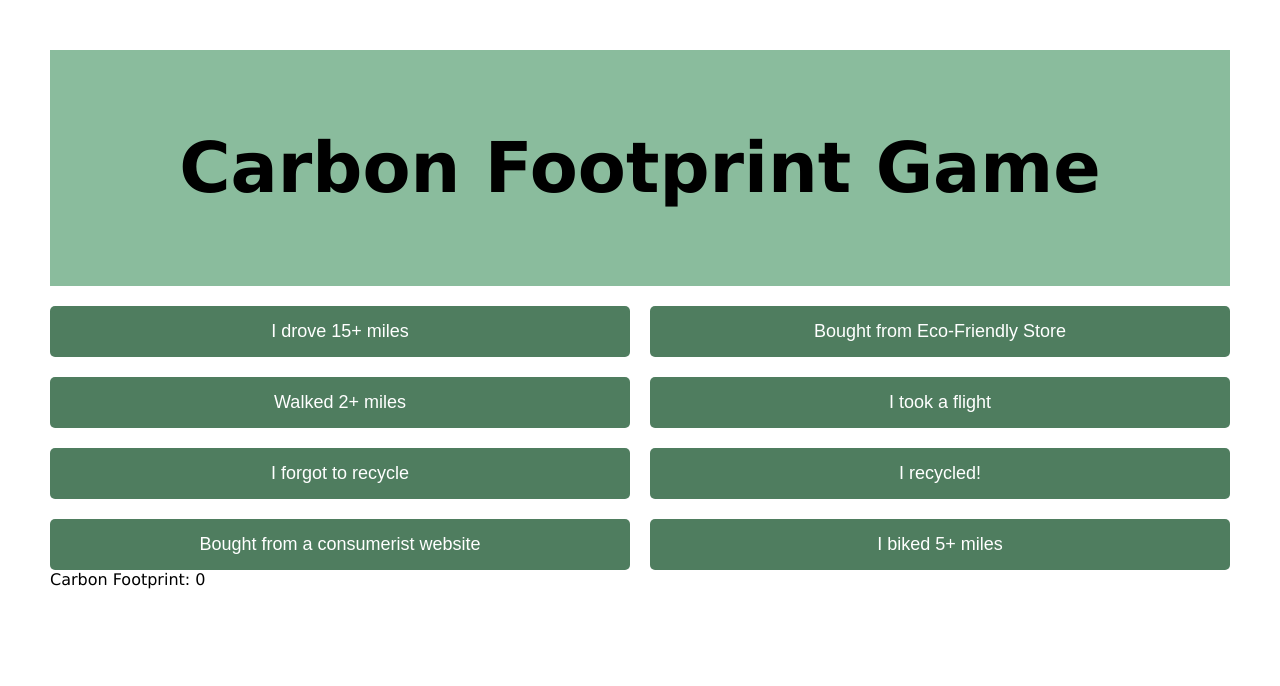
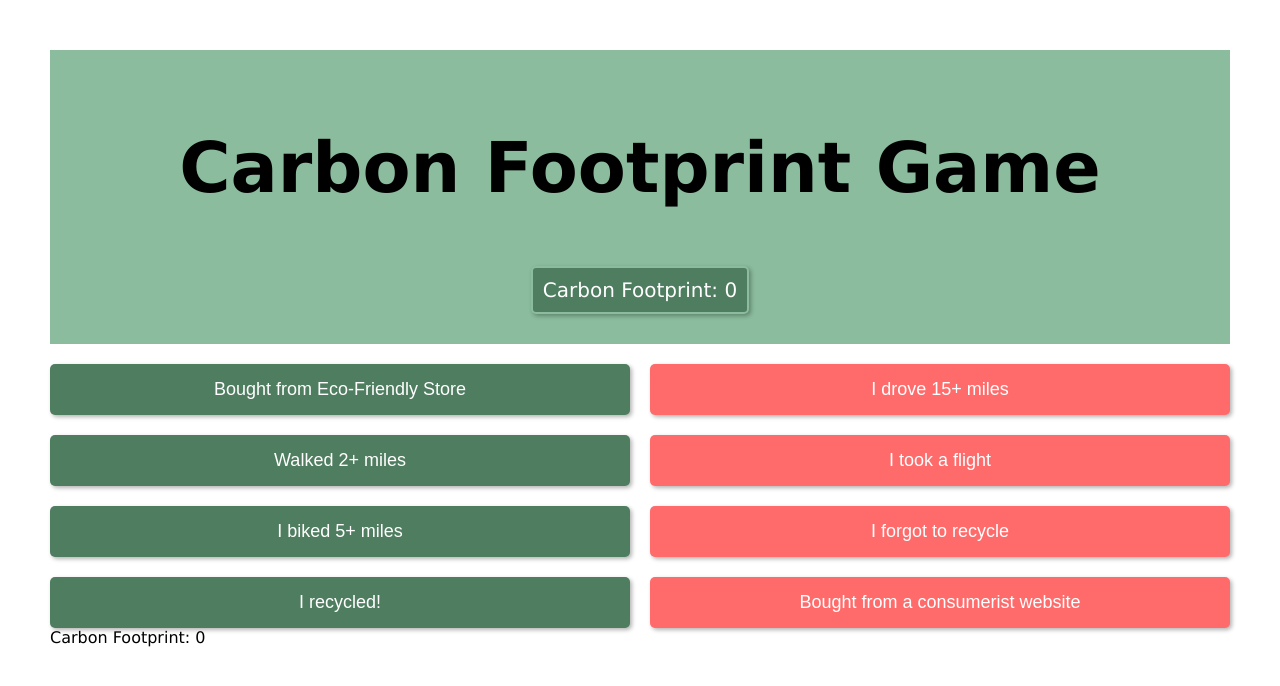
Before and after one commit to CSHHacks2023/CSHHack, a Flask app: page /carbon in a window 1280 px wide. Shown: the top 686 px of the page. Run offline with Flask 3, Linux system fonts and the light colour scheme.

Commit message:
added a carbon tracjker

```diff
--- a/static/app.css
+++ b/static/app.css
@@ -273,9 +273,46 @@ nameborder{
     border-radius: 5px;
     cursor: pointer;
     font-size: 18px;
+    box-shadow: 2px 2px 4px rgba(0, 0, 0, 0.3);
+}
+
+.button6 {
+    text-align: center;
+    padding: 15px;
+    background-color: #FF6B6B;
+    color: white;
+    border: none;
+    border-radius: 5px;
+    cursor: pointer;
+    font-size: 18px;
+    box-shadow: 2px 2px 4px rgba(0, 0, 0, 0.3);
 }
 
 /* Style for button on hover */
 .button:hover {
     background-color: #3e624a;
 }
+
+.header1 {
+    margin-top: 5px;
+    background-color: #8abc9d;
+    padding: 30px;
+    text-align: center;
+    font-size: 35px;
+    font-family: 'Lucida Sans', 'Lucida Sans Regular', 'Lucida Grande', 'Lucida Sans Unicode', Geneva, Verdana, sans-serif;
+    position: relative; /* Add this line to position the carbon counter */
+}
+
+/* Adjust the CSS for the carbon counter */
+
+.carbon-counter {
+    background-color: #4f7d5f; /* Darker green color */
+    border: 2px solid #8abc9d;
+    padding: 10px;
+    border-radius: 5px;
+    margin-top: 10px; /* Adjust as needed to position it */
+    font-size: 20px;
+    display: inline-block; /* Make it inline-block to match text size */
+    color: white; /* Text color */
+    box-shadow: 2px 2px 4px rgba(0, 0, 0, 0.3); /* Add box shadow for shading */
+}
--- a/templates/carbon.html
+++ b/templates/carbon.html
@@ -6,26 +6,31 @@
     <link rel="stylesheet" href="static/app.css">
 </head>
 <body>
-    <div class="header">
+    <div class="header1">
     <h1>Carbon Footprint Game</h1>
+    <div class="carbon-counter">
+        Carbon Footprint: <span id="carbon">0</span>
+    </div>
 </div>
     <div class="button-grid">
 
-        <button class="button5">I drove 15+ miles</button>
 
         <button class="button5">Bought from Eco-Friendly Store</button>
 
+        <button class="button6">I drove 15+ miles</button>
+
         <button class="button5">Walked 2+ miles</button>
 
-        <button class="button5">I took a flight</button>
+        <button class="button6">I took a flight</button>
 
-        <button class="button5">I forgot to recycle</button>
+        <button class="button5">I biked 5+ miles</button>
+
+        <button class="button6">I forgot to recycle</button>
 
         <button class="button5">I recycled!</button>
 
-        <button class="button5">Bought from a consumerist website</button>
+        <button class="button6">Bought from a consumerist website</button>
 
-        <button class="button5">I biked 5+ miles</button>
 
         <!-- Add more options here -->
     </div>
--- a/templates/home.html
+++ b/templates/home.html
@@ -9,7 +9,7 @@
     <a class="active" href="#home">Home</a>
     <a href="/news">News</a>
     <a href="/contact">Contact</a>
-    <a href="/about">About</a>
+    <a href="/carbon">Carbon</a>
   </div>
 
 <div class="row">
@@ -27,7 +27,7 @@
 
 <div class="row">
     <div class="column" style = "background-color: #547c64;"><center><button class="button1" type="button" onclick="">Talk to Eco Buddy</button></center></div>
-    <div class="column" style = "background-color: #547c64;"><center><button class="button1" type="button">Reduce, Reuse, Recycle, Rewards!</button></center></div>
+    <div class="column" style = "background-color: #547c64;"><center> <a href="/carbon"></a><button class="button1" type="button">Reduce, Reuse, Recycle, Rewards!</button></a></center></div>
 
 </div>
 
```
